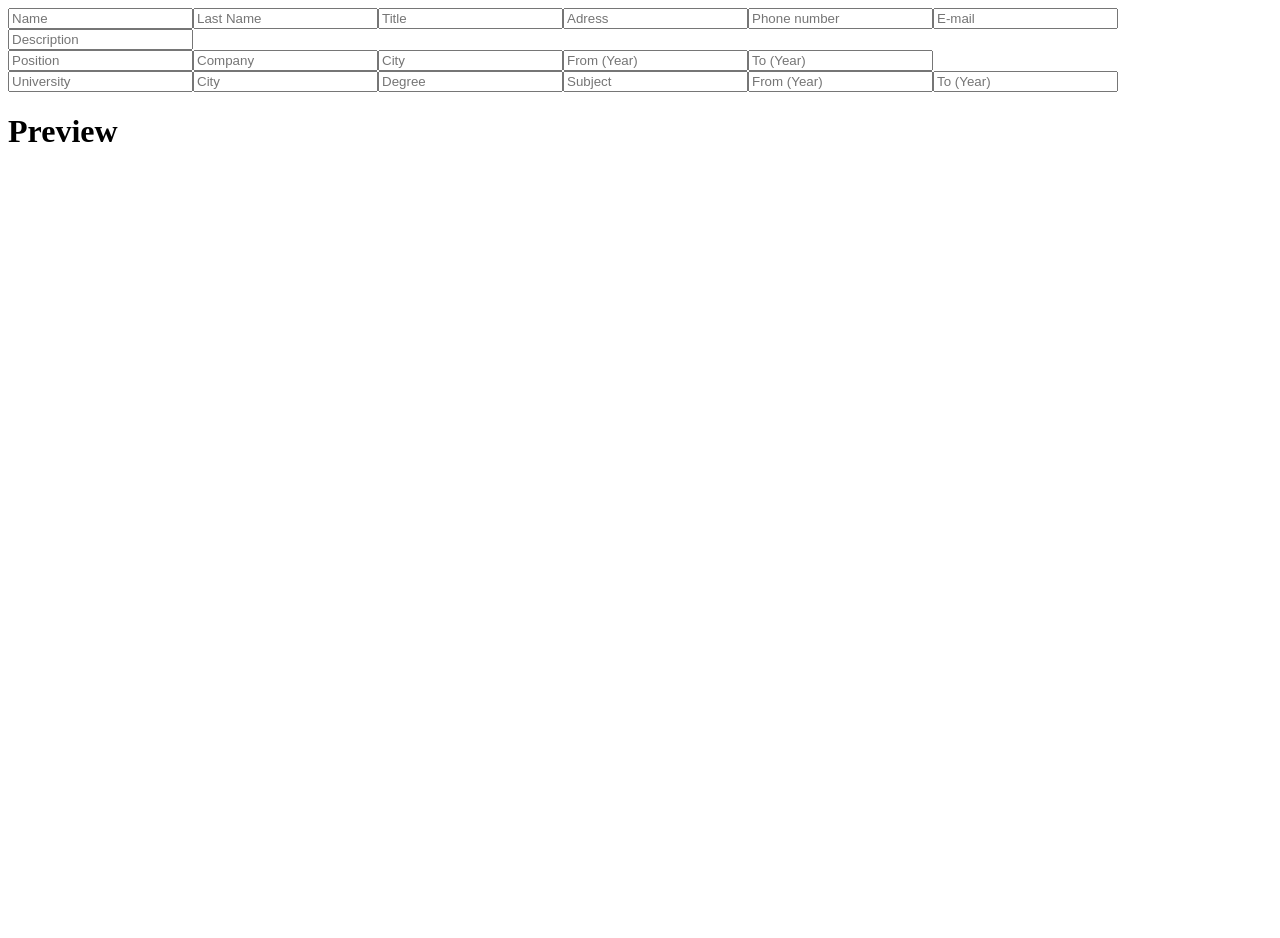
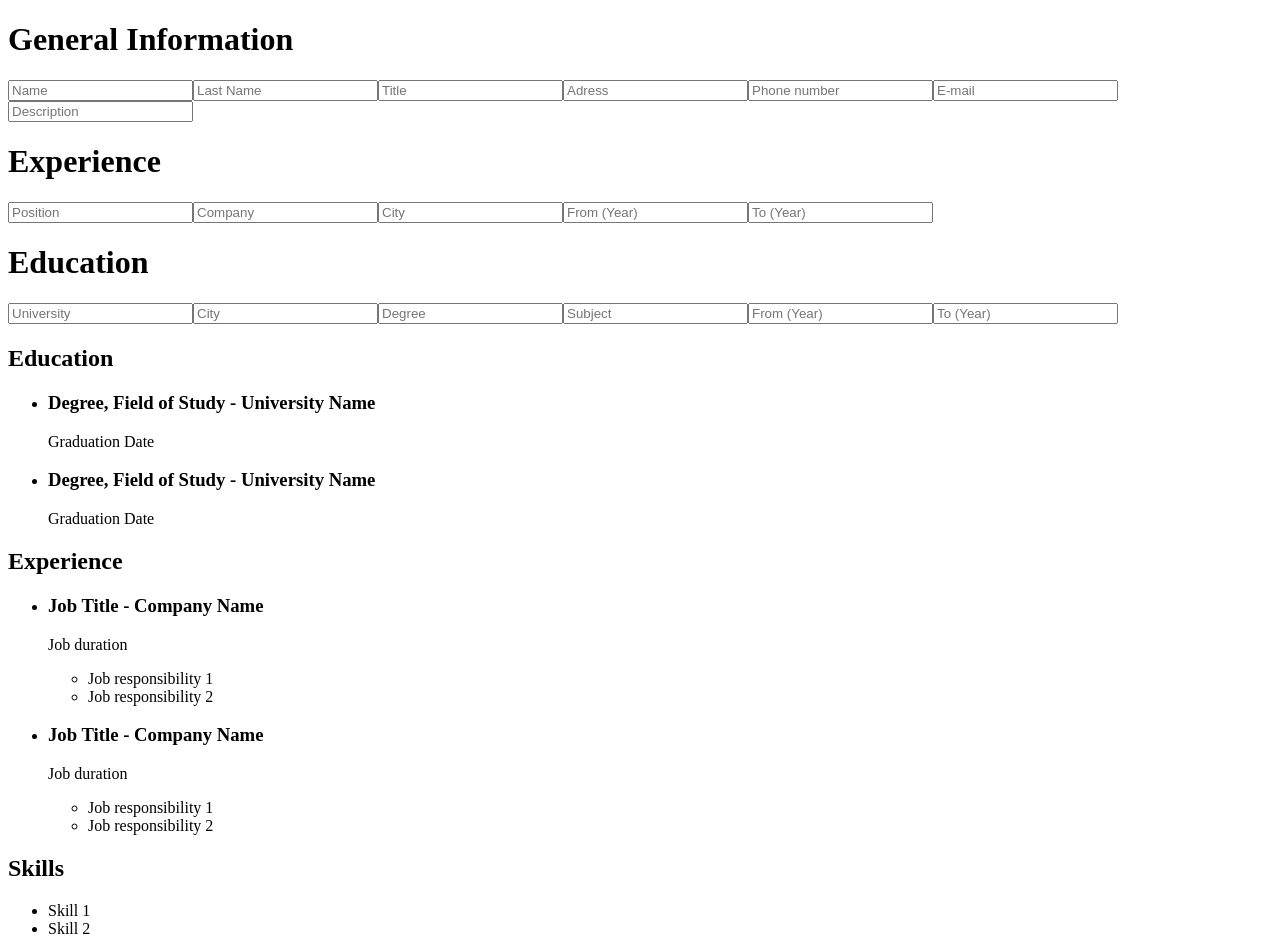
Before and after one commit to fatiharapoglu/cv-generator, a React (Create React App) app: page / in a window 1280 px wide. Shown: the top 938 px of the page. Before the commit the page ends 800 px from the top, so only its background shows below. Built offline with nearby package versions, Linux system fonts and the light colour scheme.

Commit message:
working props and states started

```diff
--- a/src/components/c-education.js
+++ b/src/components/c-education.js
@@ -1,6 +1,6 @@
-import React, { useState } from "react";
+import React, { useEffect, useState } from "react";
 
-const Education = () => {
+const Education = (props) => {
     const [uni, setUni] = useState("");
     const [city, setCity] = useState("");
     const [degree, setDegree] = useState("");
@@ -30,6 +30,7 @@ const Education = () => {
     return (
         <div>
             <form>
+                <h1>Education</h1>
                 <input type="text" value={uni} onChange={handleUniChange} placeholder="University" />
                 <input type="text" value={city} onChange={handleCityChange} placeholder="City" />
                 <input type="text" value={degree} onChange={handleDegreeChange} placeholder="Degree" />
--- a/src/components/c-experience.js
+++ b/src/components/c-experience.js
@@ -1,6 +1,6 @@
 import React, { useState } from "react";
 
-const Experience = () => {
+const Experience = (props) => {
     const [position, setPosition] = useState("");
     const [company, setCompany] = useState("");
     const [city, setCity] = useState("");
@@ -26,6 +26,7 @@ const Experience = () => {
     return (
         <div>
             <form>
+                <h1>Experience</h1>
                 <input type="text" value={position} onChange={handlePosition} placeholder="Position" />
                 <input type="text" value={company} onChange={handleCompany} placeholder="Company" />
                 <input type="text" value={city} onChange={handleCity} placeholder="City" />
--- a/src/components/c-form.js
+++ b/src/components/c-form.js
@@ -1,12 +1,12 @@
-import React from "react";
+import React, { useState } from "react";
 import Education from "./c-education";
 import Experience from "./c-experience";
 import General from "./c-general";
 
-const Form = () => {
+const Form = (props) => {
     return (
         <div>
-            <General />
+            <General general={props.general} handleGeneralChange={props.handleGeneralChange} />
             <Experience />
             <Education />
         </div>
--- a/src/components/c-general.js
+++ b/src/components/c-general.js
@@ -1,46 +1,49 @@
-import React, { useState } from "react";
+import React from "react";
 
-const General = () => {
-    const [name, setName] = useState("");
-    const [lastName, setLastName] = useState("");
-    const [title, setTitle] = useState("");
-    const [adress, setAdress] = useState("");
-    const [phone, setPhone] = useState("");
-    const [email, setEmail] = useState("");
-    const [description, setDescription] = useState("");
-
-    const handleNameChange = (e) => {
-        setName(e.target.value);
-    }
-    const handleLastNameChange = (e) => {
-        setLastName(e.target.value);
-    }
-    const handleTitleChange = (e) => {
-        setTitle(e.target.value);
-    }
-    const handleAdressChange = (e) => {
-        setAdress(e.target.value);
-    }
-    const handlePhoneChange = (e) => {
-        setPhone(e.target.value);
-    }
-    const handleEmailChange = (e) => {
-        setEmail(e.target.value);
-    }
-    const handleDescriptionChange = (e) => {
-        setDescription(e.target.value);
-    }
-
+const General = (props) => {
     return (
         <div>
             <form>
-                <input type="text" value={name} onChange={handleNameChange} placeholder="Name" />
-                <input type="text" value={lastName} onChange={handleLastNameChange} placeholder="Last Name" />
-                <input type="text" value={title} onChange={handleTitleChange} placeholder="Title" />
-                <input type="text" value={adress} onChange={handleAdressChange} placeholder="Adress" />
-                <input type="text" value={phone} onChange={handlePhoneChange} placeholder="Phone number" />
-                <input type="text" value={email} onChange={handleEmailChange} placeholder="E-mail" />
-                <input type="text" value={description} onChange={handleDescriptionChange} placeholder="Description" />
+                <h1>General Information</h1>
+                <input type="text"
+                    value={props.general.name}
+                    onChange={props.handleGeneralChange}
+                    placeholder="Name"
+                    id="name" />
+                <input type="text"
+                    value={props.general.lastName}
+                    onChange={props.handleGeneralChange}
+                    placeholder="Last Name"
+                    id="lastName" />
+                <input type="text"
+                    value={props.general.title}
+                    onChange={props.handleGeneralChange}
+                    placeholder="Title"
+                    id="title"/>
+                <input type="text"
+                    value={props.general.adress}
+                    onChange={props.handleGeneralChange}
+                    placeholder="Adress"
+                    id="adress"
+                />
+                <input type="text"
+                    value={props.general.phone}
+                    onChange={props.handleGeneralChange}
+                    placeholder="Phone number"
+                    id="phone"
+                />
+                <input type="text"
+                    value={props.general.email}
+                    onChange={props.handleGeneralChange}
+                    placeholder="E-mail"
+                    id="email"
+                />
+                <input type="text"
+                    value={props.general.desc}
+                    onChange={props.handleGeneralChange}
+                    placeholder="Description"
+                    id="desc"
+                />
             </form>
         </div>
     );
--- a/src/components/c-preview.js
+++ b/src/components/c-preview.js
@@ -3,10 +3,57 @@ import React from "react";
 const Preview = (props) => {
     return (
         <div>
-            <h1>Preview</h1>
-            <h2>{props.name}</h2>
-            <h3>{props.lastName}</h3>
-            <p>{props.title}</p>
+            <div>
+                <header>
+                    <h1>{props.general.name}</h1>
+                    <h2>{props.general.lastName}</h2>
+                    <p>{props.general.adress}</p>
+                    <p>{props.general.phone}</p>
+                    <p>{props.general.email}</p>
+                </header>
+                <div>
+                    <h2>Education</h2>
+                    <ul>
+                        <li>
+                            <h3>Degree, Field of Study - University Name</h3>
+                            <p>Graduation Date</p>
+                        </li>
+                        <li>
+                            <h3>Degree, Field of Study - University Name</h3>
+                            <p>Graduation Date</p>
+                        </li>
+                    </ul>
+                </div>
+                <div>
+                    <h2>Experience</h2>
+                    <ul>
+                        <li>
+                            <h3>Job Title - Company Name</h3>
+                            <p>Job duration</p>
+                            <ul>
+                                <li>Job responsibility 1</li>
+                                <li>Job responsibility 2</li>
+                            </ul>
+                        </li>
+                        <li>
+                            <h3>Job Title - Company Name</h3>
+                            <p>Job duration</p>
+                            <ul>
+                                <li>Job responsibility 1</li>
+                                <li>Job responsibility 2</li>
+                            </ul>
+                        </li>
+                    </ul>
+                </div>
+                <div>
+                    <h2>Skills</h2>
+                    <ul>
+                        <li>Skill 1</li>
+                        <li>Skill 2</li>
+                        <li>Skill 3</li>
+                    </ul>
+                </div>
+            </div>
         </div>
     )
 }
--- a/src/components/m-main.js
+++ b/src/components/m-main.js
@@ -1,12 +1,28 @@
-import React from "react";
+import React, { useState } from "react";
 import Form from "./c-form";
 import Preview from "./c-preview";
 
 const Main = () => {
+    const [general, setGeneral] = useState({
+        name : "",
+        lastName : "",
+        title : "",
+        adress : "",
+        phone : "",
+        email : "",
+        desc : "",
+    });
+
+    const handleGeneralChange = (e) => {
+        const target = e.target.id;
+        const value = e.target.value;
+        setGeneral({ ...general, [target]:value });
+    }
+
     return (
         <div>
-            <Form />
-            <Preview />
+            <Form general={general} handleGeneralChange={handleGeneralChange} />
+            <Preview general={general} />
         </div>
     )
 }
```
